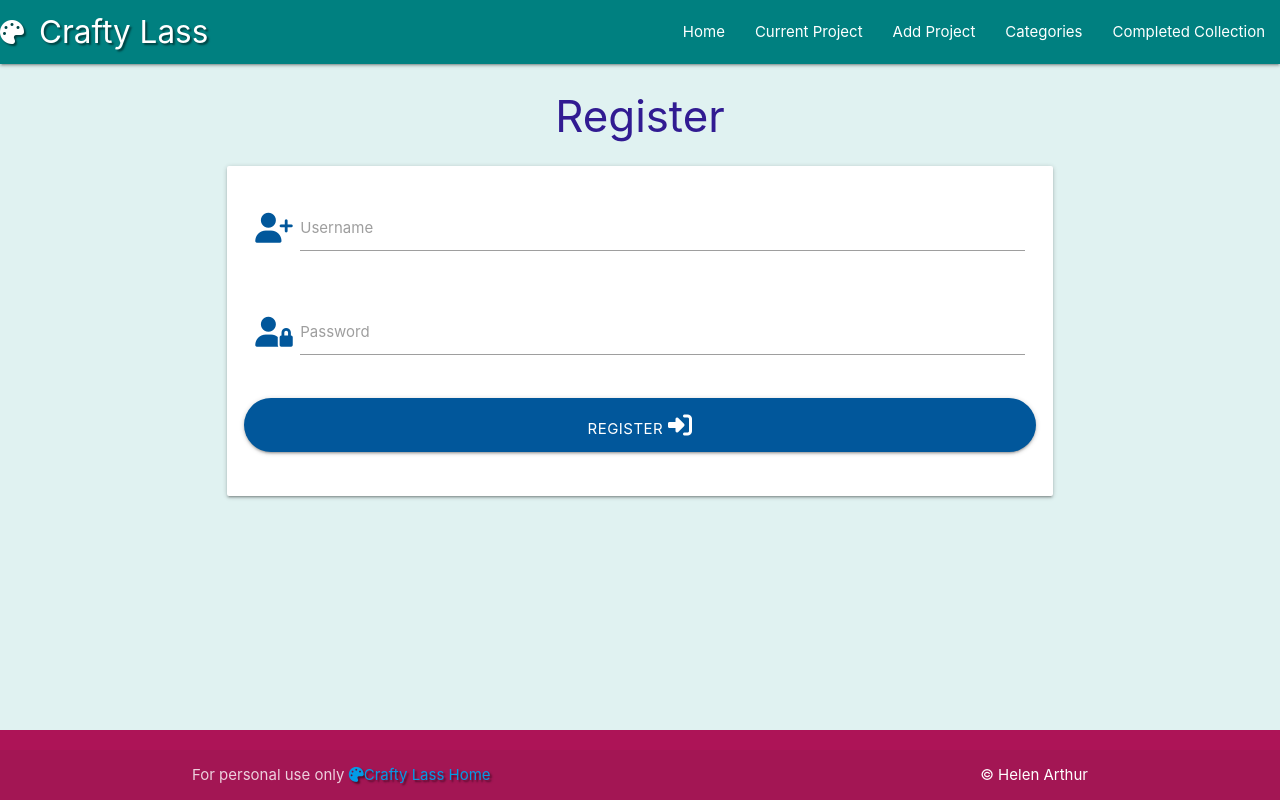
After one commit to HArt11/taskmanager, a Flask app: page /register in a window 1280 px wide. The commit adds this page. Run offline with Flask 3, Linux system fonts and the light colour scheme.

Commit message:
register page added

```diff
--- a/taskmanager/routes.py
+++ b/taskmanager/routes.py
@@ -1,6 +1,7 @@
 from flask import render_template, request, redirect, url_for
 from taskmanager import app, db
 from taskmanager.models import Category, Task
+from werkzeug.security import generate_password_hash, check_password_hash
 
 
 @app.route("/")
@@ -104,3 +105,8 @@ def delete_task(task_id):
 @app.route("/complete")
 def complete():
     return render_template("complete.html")
+
+
+@app.route("/register", methods=["GET", "POST"])
+def register():
+    return render_template("register.html")
--- a/taskmanager/templates/index.html
+++ b/taskmanager/templates/index.html
@@ -10,7 +10,11 @@
         />
         <div class="row">
             <div class="col s12 center-align">
-                <a href="{{ url_for('tasks') }}" button type="submit" class="btn-large purple darken-4">Get started!</a>
+                <ul>
+                   <li> <a href="{{ url_for('register') }}" button type="submit" class="btn-large purple darken-4">Get started!</a>
+                   <li> <a href="{{ url_for('register') }}" button type="submit" class="btn-large purple darken-4">Log in</a>
+                   </li>
+                </ul>
             </div>
         </div>
         <div class="col s10 center-align">
--- /dev/null
+++ b/taskmanager/templates/register.html
@@ -0,0 +1,46 @@
+{% extends "base.html" %} {% block content %}
+
+<h3 class="center-align">Register</h3>
+
+<div class="row">
+  <form
+    class="col s12 m8 offset-m2"
+    method="POST"
+    action="{{ url_for('register') }}"
+  >
+    <div class="card-panel">
+      <!-- username -->
+      <div class="row">
+        <div class="input-field col s12">
+          <i class="fas fa-user-plus prefix light-blue-text text-darken-4"></i>
+          <input id="username" name="username" type="text" class="validate" />
+          <label for="username">Username</label>
+        </div>
+      </div>
+      <!-- passowrd -->
+      <div class="row">
+        <div class="input-field col s12">
+          <i class="fas fa-user-lock prefix light-blue-text text-darken-4"></i>
+          <input
+            id="password"
+            name="password"
+            type="password"
+            class="validate"
+          />
+          <label for="password">Password</label>
+        </div>
+      </div>
+      <!-- register -->
+      <div class="row">
+        <button
+          type="submit"
+          class="col s12 btn-large light-blue darken-4 text-shadow"
+        >
+          Register <i class="fas fa-sign-in-alt"></i>
+        </button>
+      </div>
+    </div>
+  </form>
+</div>
+
+{% endblock %}
```
Also changed, not shown: README.md.
